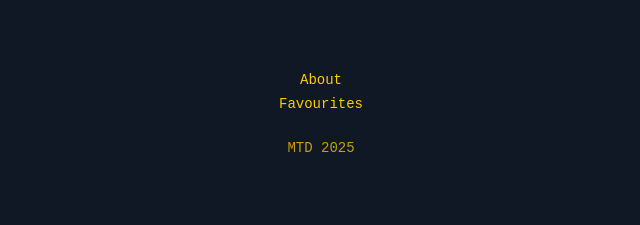
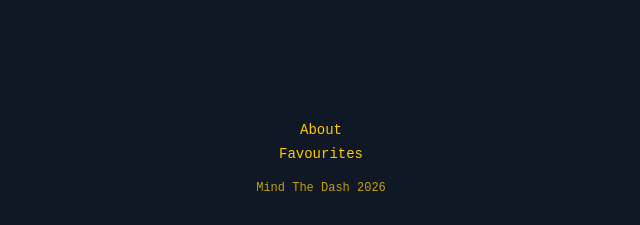
Before and after one commit to jbkad/mindthedash, a React (Create React App) app: page / in a window 1280 px wide. Shown: the part 576-801 px from the top of the page, without its empty margins (319-959 px from the left). Built offline with nearby package versions, Linux system fonts and the light colour scheme; no server answers.

Commit message:
style(app): updated footer

```diff
--- a/src/App.tsx
+++ b/src/App.tsx
@@ -43,10 +43,10 @@ const App: React.FC = () => {
           </Routes>
         </Router>
       </div>
-      <div className='flex flex-col items-center justify-between mt-[50px]'>
+      <div className='flex flex-col items-center justify-between mt-[100px]'>
         <a href='/about' className='mb-1 text-sm hover:underline hover:underline-offset-4'>About</a>
         <a href='/favourites' className='mb-1 text-sm hover:underline hover:underline-offset-4'>Favourites</a>
-        <div className='mt-5 text-sm text-highlight/75'>MTD {currYear}</div>
+        <div className='mt-3 text-center text-xs text-highlight/75'>Mind The Dash 2026</div>
       </div>
     </div>
   );
```
